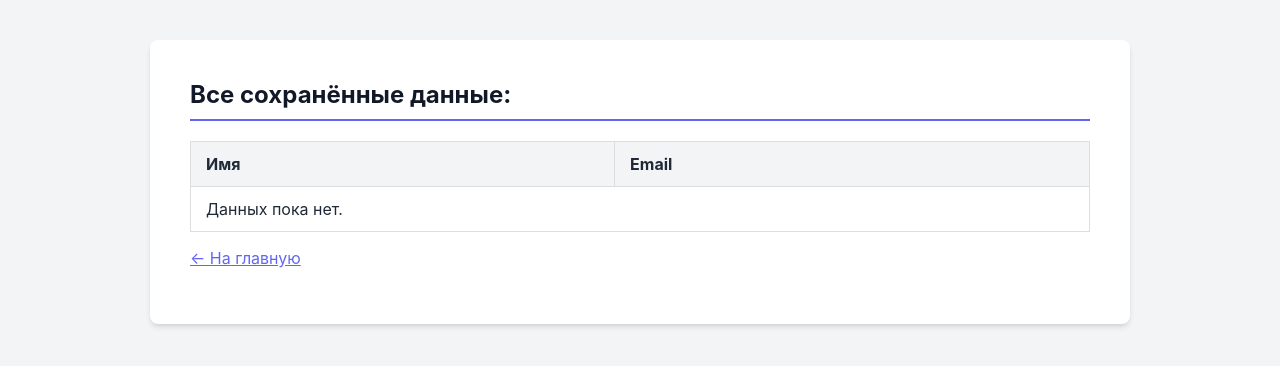
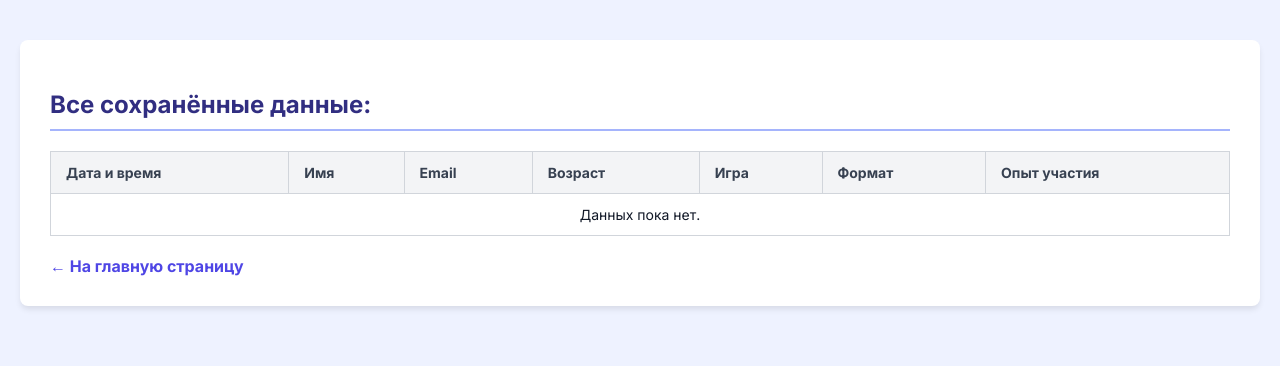
Before and after one commit to rpaup/nginx-lab, a PHP site: page /view.php in a window 1280 px wide. Shown: the top 366 px of the page. Run offline with PHP 8.4, Linux system fonts and the light colour scheme.

Commit message:
fix data display

```diff
--- a/www/view.php
+++ b/www/view.php
@@ -1,37 +1,66 @@
-<!DOCTYPE html><html lang="ru"><head>
-    <meta charset="UTF-8"><meta name="viewport" content="width=device-width, initial-scale=1.0">
-    <title>Все заявки</title>
+<!DOCTYPE html>
+<html lang="ru">
+<head>
+    <meta charset="UTF-8">
+    <title>Все сохранённые данные</title>
     <style>
-        :root { --primary-color: #6366F1; --background-color: #F3F4F6; --form-background: #FFFFFF; --text-color: #1F2937; --border-radius: 8px; --box-shadow: 0 4px 6px -1px rgba(0, 0, 0, 0.1), 0 2px 4px -2px rgba(0, 0, 0, 0.1); --font-family: 'Inter', sans-serif; }
-        body { font-family: var(--font-family); background-color: var(--background-color); color: var(--text-color); margin: 0; padding: 20px; }
-        .page-content { background-color: var(--form-background); padding: 40px; border-radius: var(--border-radius); box-shadow: var(--box-shadow); width: 100%; max-width: 900px; margin: 20px auto; }
-        h2 { color: #111827; border-bottom: 2px solid var(--primary-color); padding-bottom: 10px; margin-top: 0; }
-        a { color: var(--primary-color); }
-        table { width: 100%; border-collapse: collapse; margin-top: 20px;}
-        th, td { padding: 12px 15px; border: 1px solid #ddd; text-align: left; }
-        th { background-color: #F3F4F6; font-weight: 700; }
-        tr:nth-of-type(even) { background-color: #F9FAFB; }
+        :root { --primary-color: #4F46E5; --background-color: #EEF2FF; --text-color: #111827; --border-radius: 8px; }
+        body { font-family: 'Inter', sans-serif; background-color: var(--background-color); color: var(--text-color); margin: 0; padding: 20px; }
+        .page-content { max-width: 1200px; margin: 20px auto; background-color: #fff; padding: 30px; border-radius: var(--border-radius); box-shadow: 0 4px 6px -1px rgba(0,0,0,0.1); }
+        h2 { color: #312E81; border-bottom: 2px solid #A5B4FC; padding-bottom: 10px; }
+        table { width: 100%; border-collapse: collapse; margin-top: 20px; font-size: 14px; }
+        th, td { padding: 12px 15px; border: 1px solid #D1D5DB; text-align: left; }
+        th { background-color: #F3F4F6; color: #374151; font-weight: bold; }
+        tr:nth-child(even) { background-color: #F9FAFB; }
+        a { color: var(--primary-color); text-decoration: none; font-weight: bold; }
+        a:hover { text-decoration: underline; }
     </style>
-</head><body>
+    <link rel="preconnect" href="https://fonts.googleapis.com"><link rel="preconnect" href="https://fonts.gstatic.com" crossorigin><link href="https://fonts.googleapis.com/css2?family=Inter:wght@400;500;700&display=swap" rel="stylesheet">
+</head>
+<body>
     <div class="page-content">
         <h2>Все сохранённые данные:</h2>
         <table>
-        <thead><tr><th>Имя</th><th>Email</th></tr></thead>
+            <thead>
+                <tr>
+                    <th>Дата и время</th>
+                    <th>Имя</th>
+                    <th>Email</th>
+                    <th>Возраст</th>
+                    <th>Игра</th>
+                    <th>Формат</th>
+                    <th>Опыт участия</th>
+                </tr>
+            </thead>
             <tbody>
                 <?php
-        if(file_exists("data.txt")){
-            $lines = file("data.txt", FILE_IGNORE_NEW_LINES | FILE_SKIP_EMPTY_LINES);
-            foreach(array_reverse($lines) as $line){
-                list($name, $email) = explode(";", $line);
+                $dataFile = "data.txt";
+                if (file_exists($dataFile) && filesize($dataFile) > 0) {
+                    $lines = file($dataFile, FILE_IGNORE_NEW_LINES | FILE_SKIP_EMPTY_LINES);
+
+                    foreach (array_reverse($lines) as $line) {
+                        $parts = explode(";", $line);
+                        if (count($parts) === 7) {
+                            list($date, $playerName, $email, $age, $game, $format, $hasExperience) = $parts;
                             echo "<tr>";
-                echo "<td>" . htmlspecialchars($name) . "</td>";
+                            echo "<td>" . htmlspecialchars($date) . "</td>";
+                            echo "<td>" . htmlspecialchars($playerName) . "</td>";
                             echo "<td>" . htmlspecialchars($email) . "</td>";
+                            echo "<td>" . htmlspecialchars($age) . "</td>";
+                            echo "<td>" . htmlspecialchars($game) . "</td>";
+                            echo "<td>" . htmlspecialchars($format) . "</td>";
+                            echo "<td>" . htmlspecialchars($hasExperience) . "</td>";
                             echo "</tr>";
                         }
-        } else { echo '<tr><td colspan="2">Данных пока нет.</td></tr>'; }
+                    }
+                } else {
+                    echo '<tr><td colspan="7" style="text-align: center;">Данных пока нет.</td></tr>';
+                } // Конец if-else
                 ?>
             </tbody>
         </table>
-    <p><a href="index.php">← На главную</a></p>
+        <br>
+        <a href="index.php">← На главную страницу</a>
     </div>
-</body></html>
+</body>
+</html>
```
Lines whose indentation alone changed are shown as unchanged.
